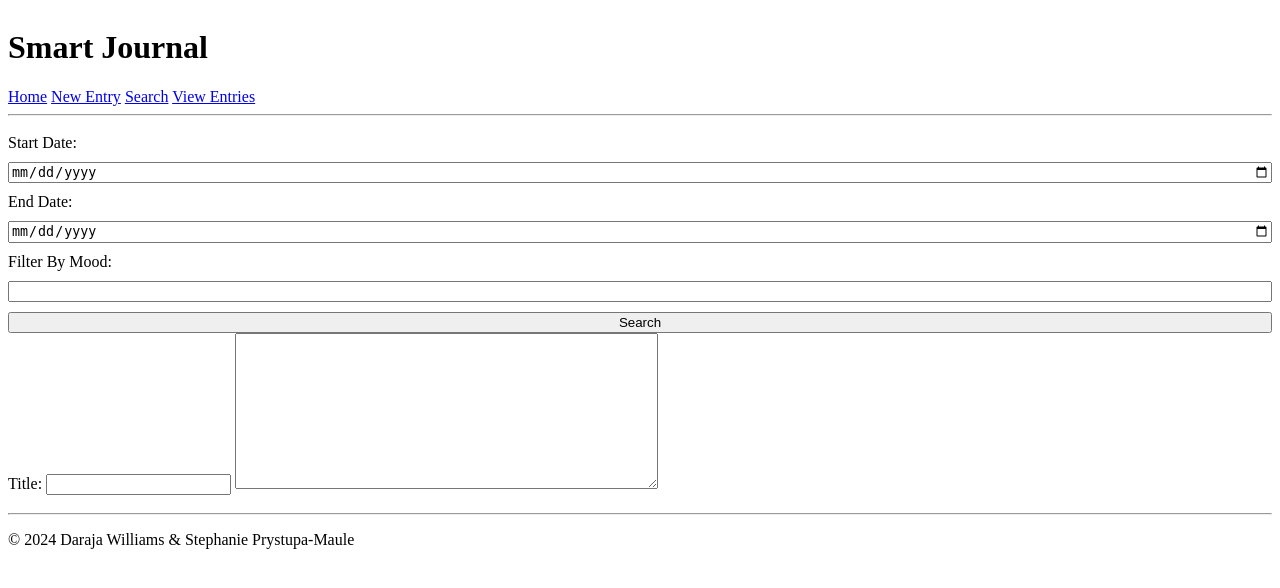
After one commit to darajaw/DiarySite, a PHP site: page /search.php in a window 1280 px wide. The commit adds this page. Shown: the top 588 px of the page. Run offline with PHP 8.4, Linux system fonts and the light colour scheme.

Commit message:
Created Header and Footer PHP files

```diff
--- /dev/null
+++ b/footer.php
@@ -0,0 +1,22 @@
+<!DOCTYPE html>
+<html lang="en">
+
+<head>
+    <title>Smart Journal</title>
+    <meta charset="UTF-8">
+    <link rel="stylesheet" href="style.css">
+    <meta name="viewport" content="width=device-width, initial-scale=1.0">
+</head>
+
+<body>
+
+
+</html>
+
+<footer><hr>
+        <p id="foot_text">&copy; 2024 Daraja Williams & Stephanie Prystupa-Maule</p>
+    </footer>
+
+</body>
+
+</html>
--- /dev/null
+++ b/header.php
@@ -0,0 +1,24 @@
+<!DOCTYPE html>
+
+<html lang="en">
+
+<head>
+  <title>Smart Journal</title>
+  <meta charset="UTF-8">
+  <link rel="stylesheet" href="style.css">
+  <meta name="viewport" content="width=device-width, initial-scale=1.0">
+</head>
+
+<body>
+<header>
+    <h1 id="title">Smart Journal</h1>
+
+    <!-- Navigation bar -->
+    <nav>
+        <a href="index.html">Home</a>
+        <a href="entry.php">New Entry</a>
+        <a href="search.php">Search</a>
+        <a href="view.html">View Entries</a>
+    </nav>
+    <hr>
+</header>
--- a/search.html
+++ b/search.php
@@ -16,17 +16,8 @@
 </head>
 
 <body>
-    <header>
-        <h1 id="title">Entry Search</h1>
-
-        <!-- Navigation bar -->
-        <nav>
-            <a href="index.html">Home</a>
-            <a href="search.html">Search</a>
-            <a href="view.html">View Entries</a>
-        </nav>
-        <hr>
-    </header>
+    <!-- insert the header code -->
+    <?php include("header.php");?>
 
     <div id="search_div">
         <form action="entry.php" method="post" id="entry_form">
@@ -51,9 +42,8 @@
 
     </div>
 
-    <footer><hr>
-        <p id="foot_text">&copy; 2024 Daraja Williams & Stephanie Prystupa-Maule</p>
-    </footer>
+    <!-- add the footer here -->
+    <?php include("footer.php"); ?>
 
 </body>
 </html>
```
Also changed, not shown: entry.php (renamed from entry.html, +7 -15 lines).
